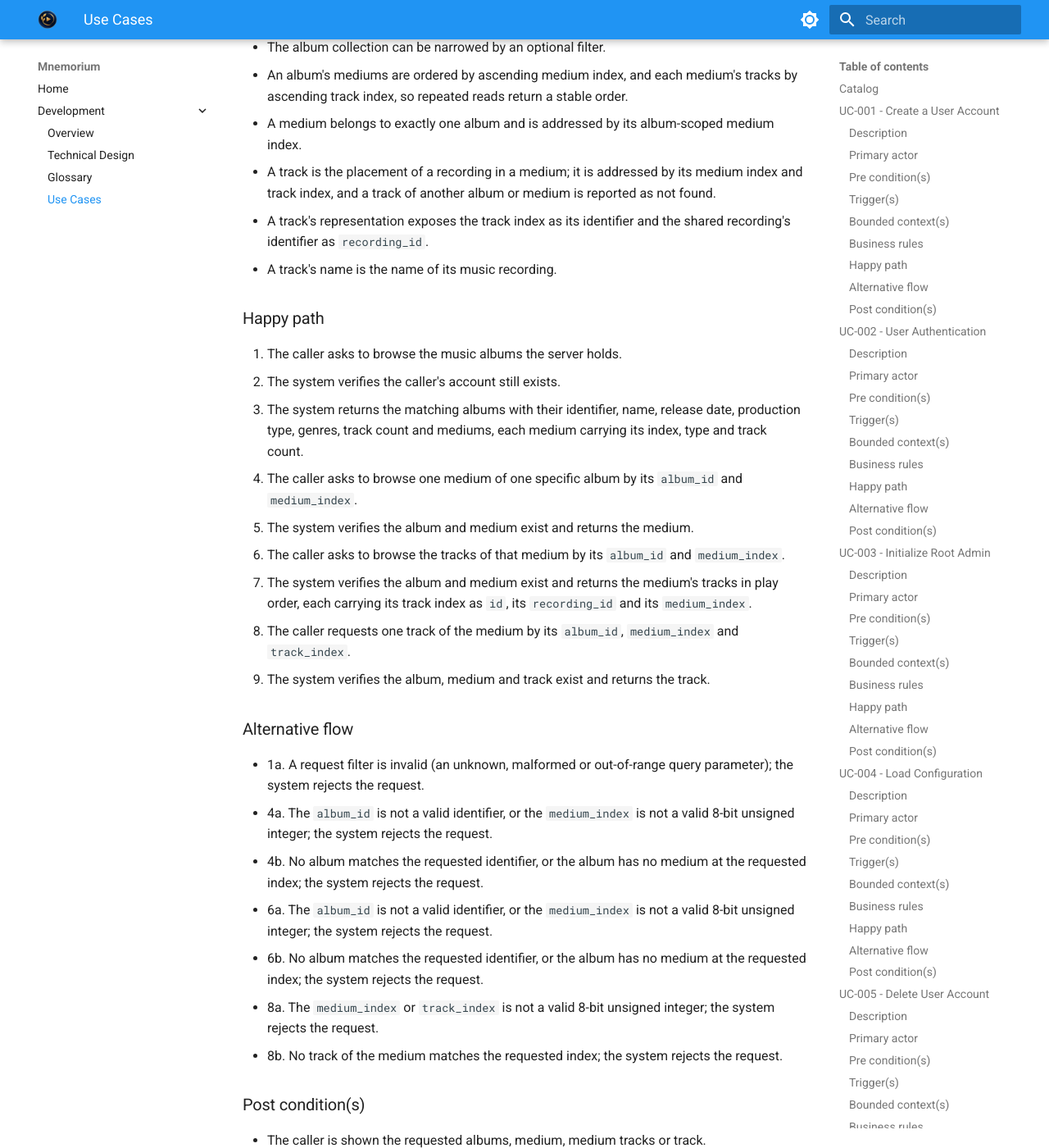
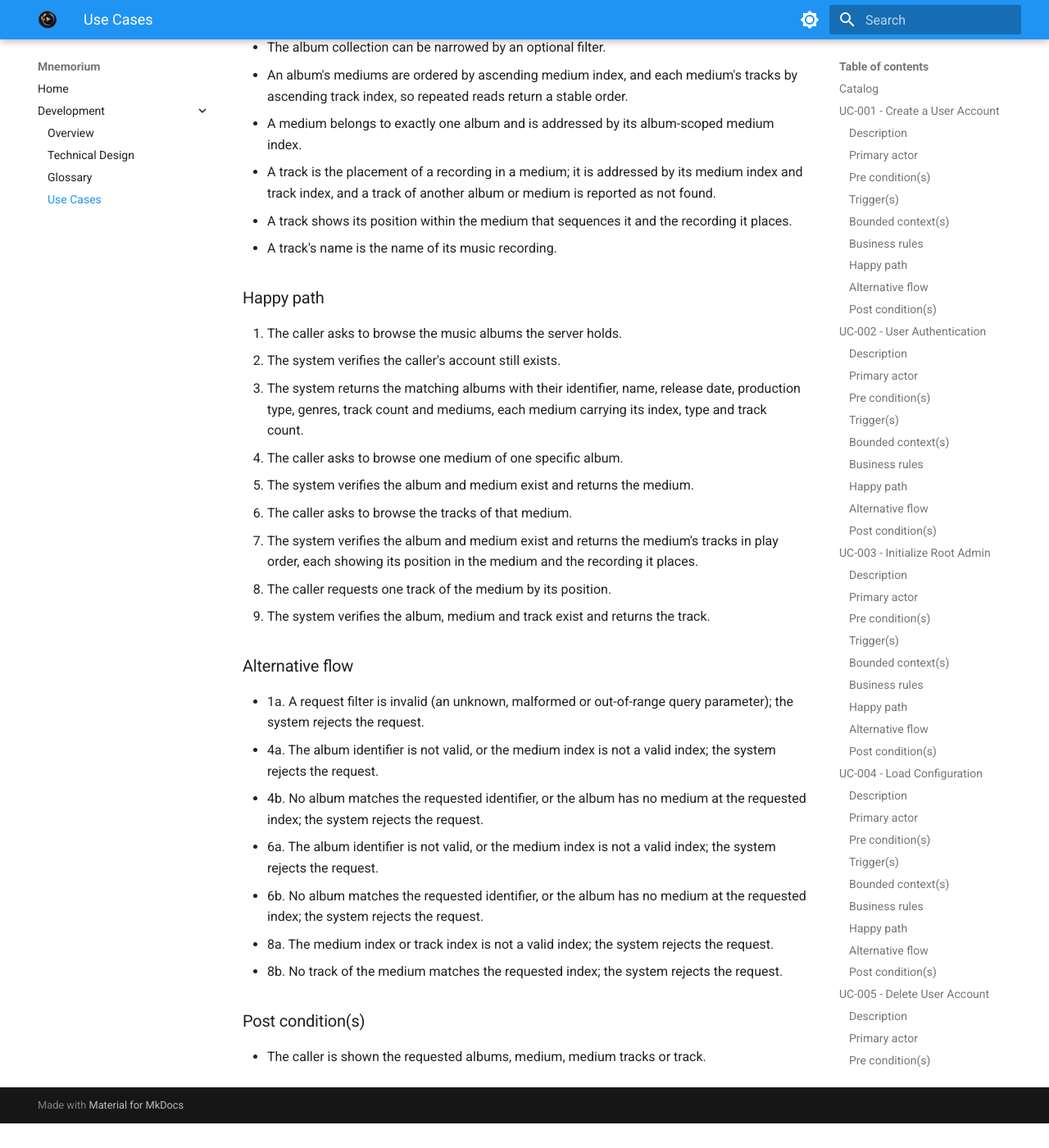
Before and after one commit to Mnemorium/mnemorium, an MkDocs documentation site: the page built from docs/development/UseCases.md, in a window 1280 px wide and 1400 px high, scrolled down 18438 px. Shown: the whole window at 82% size. Built offline with MkDocs 1.6.1 and Material for MkDocs 9.7.7, drawn with Linux system fonts in a browser that asks for light colours; after the commit the page ends 19808 px from its top, so only the background shows below that.

```diff
--- a/docs/development/UseCases.md
+++ b/docs/development/UseCases.md
@@ -632,8 +632,7 @@ each medium sequences.
 - A medium belongs to exactly one album and is addressed by its album-scoped medium index.
 - A track is the placement of a recording in a medium; it is addressed by its medium index and track index, and a track
   of another album or medium is reported as not found.
-- A track's representation exposes the track index as its identifier and the shared recording's identifier as
-  `recording_id`.
+- A track shows its position within the medium that sequences it and the recording it places.
 - A track's name is the name of its music recording.
 
 ### Happy path
@@ -642,27 +641,25 @@ each medium sequences.
 2. The system verifies the caller's account still exists.
 3. The system returns the matching albums with their identifier, name, release date, production type, genres, track
    count and mediums, each medium carrying its index, type and track count.
-4. The caller asks to browse one medium of one specific album by its `album_id` and `medium_index`.
+4. The caller asks to browse one medium of one specific album.
 5. The system verifies the album and medium exist and returns the medium.
-6. The caller asks to browse the tracks of that medium by its `album_id` and `medium_index`.
-7. The system verifies the album and medium exist and returns the medium's tracks in play order, each carrying its track
-   index as `id`, its `recording_id` and its `medium_index`.
-8. The caller requests one track of the medium by its `album_id`, `medium_index` and `track_index`.
+6. The caller asks to browse the tracks of that medium.
+7. The system verifies the album and medium exist and returns the medium's tracks in play order, each showing its
+   position in the medium and the recording it places.
+8. The caller requests one track of the medium by its position.
 9. The system verifies the album, medium and track exist and returns the track.
 
 ### Alternative flow
 
 - 1a. A request filter is invalid (an unknown, malformed or out-of-range query parameter); the system rejects the
   request.
-- 4a. The `album_id` is not a valid identifier, or the `medium_index` is not a valid 8-bit unsigned integer; the system
-  rejects the request.
+- 4a. The album identifier is not valid, or the medium index is not a valid index; the system rejects the request.
 - 4b. No album matches the requested identifier, or the album has no medium at the requested index; the system rejects
   the request.
-- 6a. The `album_id` is not a valid identifier, or the `medium_index` is not a valid 8-bit unsigned integer; the system
-  rejects the request.
+- 6a. The album identifier is not valid, or the medium index is not a valid index; the system rejects the request.
 - 6b. No album matches the requested identifier, or the album has no medium at the requested index; the system rejects
   the request.
-- 8a. The `medium_index` or `track_index` is not a valid 8-bit unsigned integer; the system rejects the request.
+- 8a. The medium index or track index is not a valid index; the system rejects the request.
 - 8b. No track of the medium matches the requested index; the system rejects the request.
 
 ### Post condition(s)
```
Also changed, not shown: docs/development/TechnicalDesign.md (+26 -17 lines), openspec/changes/refactor-music-track-identity/design.md (+6 -2 lines).
